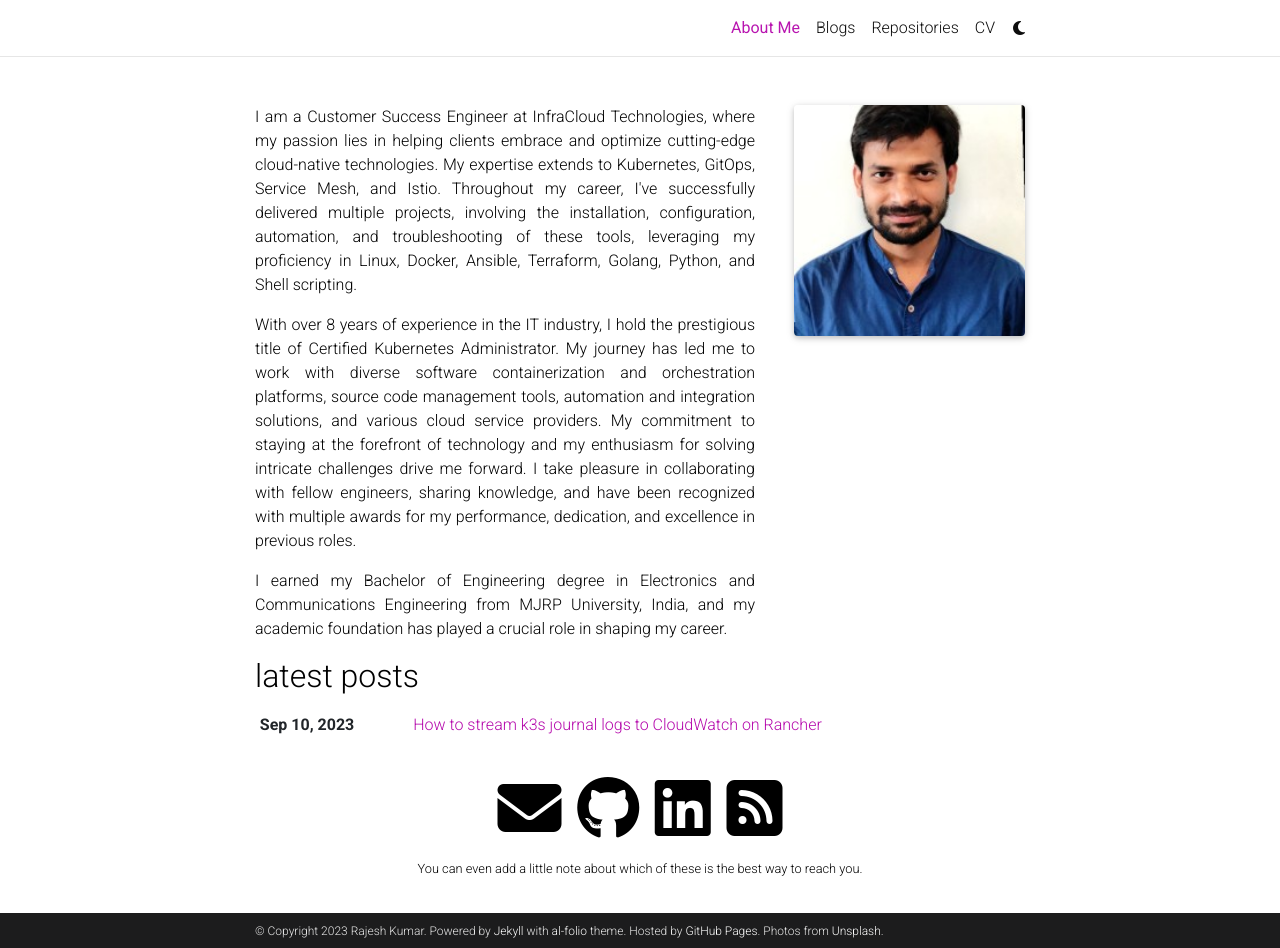
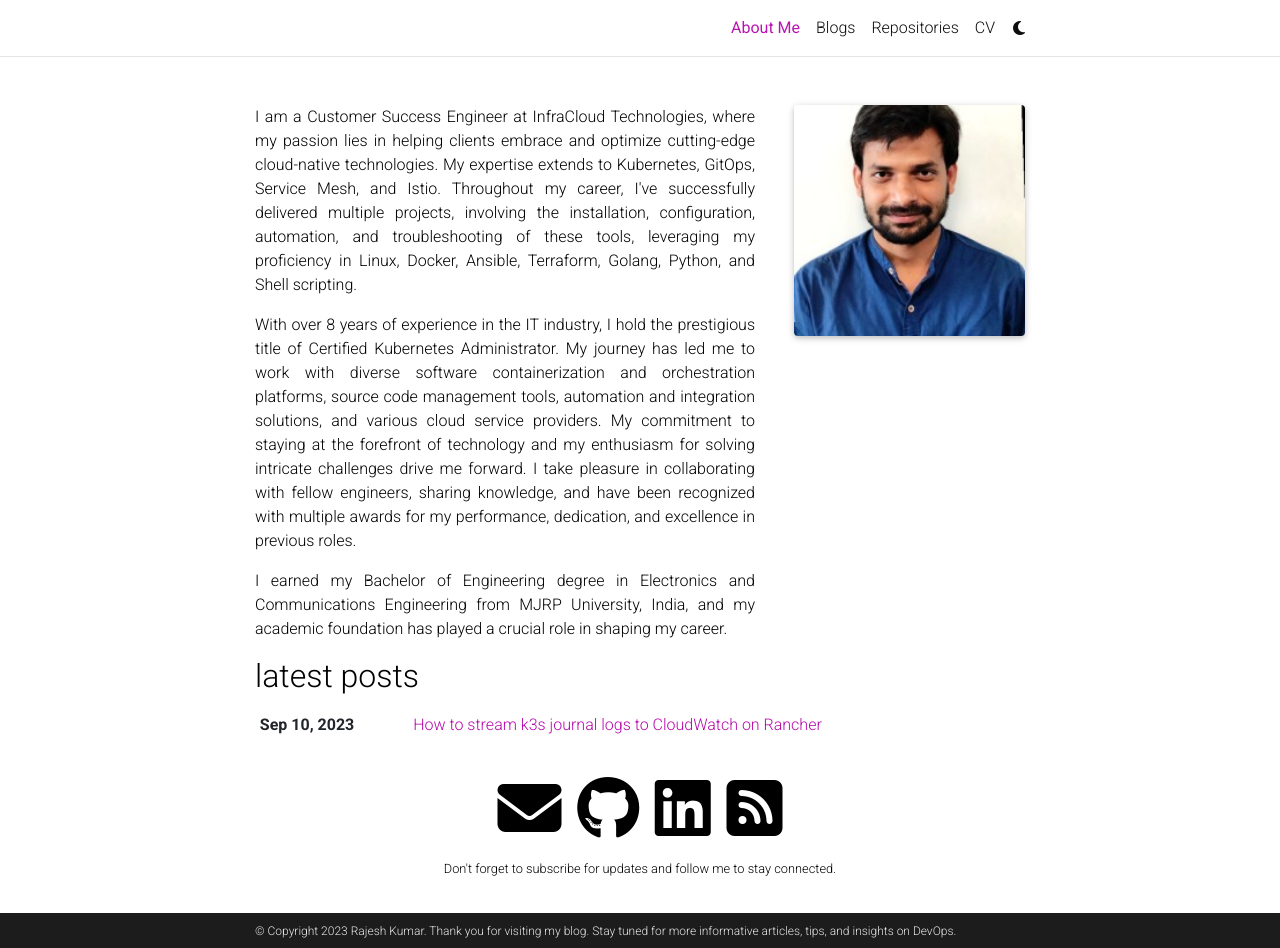
Before and after one commit to rk280392/rk283092.github.io, a Jekyll site: the page built from _pages/about.md, in a window 1280 px wide and 948 px high. Built offline with Jekyll 4.4.1, drawn with Linux system fonts in a browser that asks for light colours; full-size pictures stand in for the smaller copies a plugin makes; comment, search, counter and statistics services are not loaded; a style sheet for code colours, icons or effects is not loaded.

Commit message:
updated config_yml

```diff
--- a/_config.yml
+++ b/_config.yml
@@ -2,18 +2,14 @@
 # Site settings
 # -----------------------------------------------------------------------------
 
-title:  # the website title (if blank, full name will be used instead)
+title: # the website title (if blank, full name will be used instead)
 first_name: Rajesh
 middle_name:
 last_name: Kumar
 email: rk90229@gmail.com
-description: > # the ">" symbol means to ignore newlines until "footer_text:"
-  A simple, whitespace theme for academics. Based on [*folio](https://github.com/bogoli/-folio) design.
-footer_text: >
-  Powered by <a href="https://jekyllrb.com/" target="_blank">Jekyll</a> with <a href="https://github.com/alshedivat/al-folio">al-folio</a> theme.
-  Hosted by <a href="https://pages.github.com/" target="_blank">GitHub Pages</a>.
-  Photos from <a href="https://unsplash.com" target="_blank">Unsplash</a>.
-keywords: jekyll, jekyll-theme, academic-website, portfolio-website  # add your own keywords or leave empty
+description:  # the ">" symbol means to ignore newlines until "footer_text:"
+footer_text: Thank you for visiting my blog. Stay tuned for more informative articles, tips, and insights on DevOps.
+keywords: DevOps, SRE, Kubernetes, GitOps # add your own keywords or leave empty
 
 lang: en # the language of your site (for example: en, fr, cn, ru, etc.)
 icon: ⚛️  # the emoji used as the favicon (alternatively, provide image name in /assets/img/)
@@ -107,7 +103,7 @@
 zotero_username: # your zotero username
 
 contact_note: >
-  You can even add a little note about which of these is the best way to reach you.
+  Don't forget to subscribe for updates and follow me to stay connected.
 
 # -----------------------------------------------------------------------------
 # Analytics and search engine verification
@@ -123,7 +119,7 @@
 # Blog
 # -----------------------------------------------------------------------------
 
-blog_name:  # blog_name will be displayed in your blog page
+blog_name: LearningDevOps # blog_name will be displayed in your blog page
 blog_nav_title: Blogs # your blog must have a title for it to be displayed in the nav bar
 blog_description:
 permalink: /blog/:year/:title/
```
